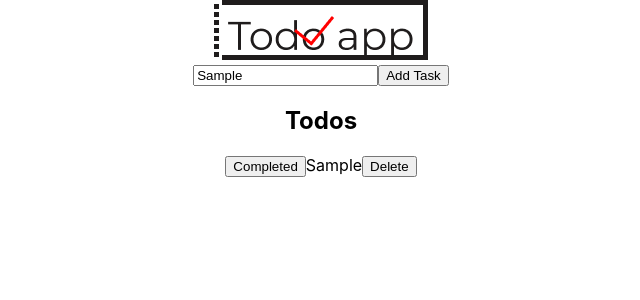
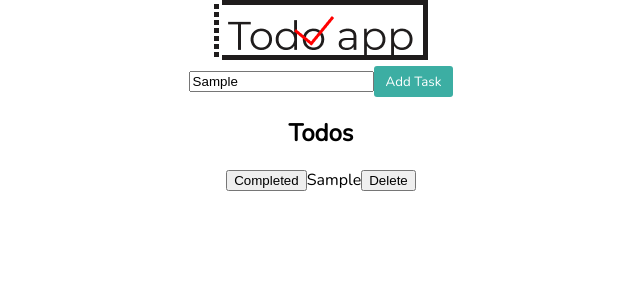
Before and after one commit to aturancetin/react-todo-app, a React (Create React App) app: page / in a window 1280 px wide. Both pictures are taken after typing "Sample" into the empty fields and a click on the button "Add Task". Shown: the top 300 px of the page, without its empty margins (319-959 px from the left). Built offline with nearby package versions, Linux system fonts and the light colour scheme.

Commit message:
Task complete function was created

```diff
--- a/src/App.css
+++ b/src/App.css
@@ -1,5 +1,12 @@
+
+@import url('https://fonts.googleapis.com/css2?family=Nunito&display=swap');
+
+
 .App {
   text-align: center;
+  font-family: 'Nunito', sans-serif;
+
+
 }
 
 .App-logo {
@@ -28,30 +35,19 @@
   color: #61dafb;
 }
 
-@keyframes App-logo-spin {
-  from {
-    transform: rotate(0deg);
-  }
-  to {
-    transform: rotate(360deg);
-  }
+
+
+.yellow {
+  color: yellow;
+  background-color: green;
 }
 
-.complete {
-  text-decoration: line-through;
-  opacity: 0.4;
-  text-decoration: yellow;
+.button {
+  background-color: #3CAEA3;
+  border: none;
+  border-radius: 3px;
+  padding: .5em .9em;
+  cursor: pointer;
+  color: white;
+  font-family: 'Nunito', sans-serif;
 }
-
-.todo-row {
-  display: flex;
-  justify-content: space-between;
-  align-items: center;
-  margin: 4px auto;
-  color: #fff;
-  background: linear-gradient(
-    90deg,
-    rgba(255, 118, 20, 1) 0%,
-    rgba(255, 84, 17, 1) 100%
-  );
-}
--- a/src/components/Body/InputForm.js
+++ b/src/components/Body/InputForm.js
@@ -6,13 +6,16 @@ const InputForm = props => {
 
     const onSubmitHandler = (e) => {
         e.preventDefault();
-        props.userInputHandler({input: userInput});
+        props.userInputHandler({input: userInput, isComplete: false});
+
     }
 
     return (
         <form onSubmit={onSubmitHandler} >
-            <input type="text" onChange={event => setUserInput(event.target.value)} />
-            <button type="submit" >Add Task</button>
+            <input type="text" onChange={event => {
+                setUserInput(event.target.value);
+            } } />
+            <button className={'button'} type="submit" >Add Task</button>
         </form>
     );
 }
--- a/src/components/Body/TodoItem.js
+++ b/src/components/Body/TodoItem.js
@@ -5,8 +5,8 @@ const TodoItem = props => {
 
 
     return (
-        <div  >
-            <button  >Completed</button>
+        <div className={props.isComplete ? 'yellow' : ''} >
+            <button onClick={props.completeHandler.bind(this, props.id)} >Completed</button>
             {props.input}
             <button onClick={props.deleteHandler.bind(this, props.id)} >Delete</button>
         </div>
--- a/src/components/Body/TodoList.js
+++ b/src/components/Body/TodoList.js
@@ -20,6 +20,17 @@ const TodoList = props => {
         setTodoItem(prevInput => prevInput.filter(item => inputID !== item.id))
     }
 
+    const completeHandler = inputID => {
+        let updatedState = todoItem.map(item => {
+            if(item.id === inputID) {
+                item.isComplete = !item.isComplete ;
+            }
+            return item;
+        })
+        setTodoItem(updatedState);
+
+    }
+
 
 
 
@@ -32,7 +43,8 @@ const TodoList = props => {
                         id={item.id}
                         input={item.input}
                         deleteHandler={deleteHandler}
-
+                        completeHandler={completeHandler}
+                        isComplete={item.isComplete}
                          />
             ))}
         </div>
```
Also changed, not shown: 1 other file (tests, documents, lock files or other folders).
